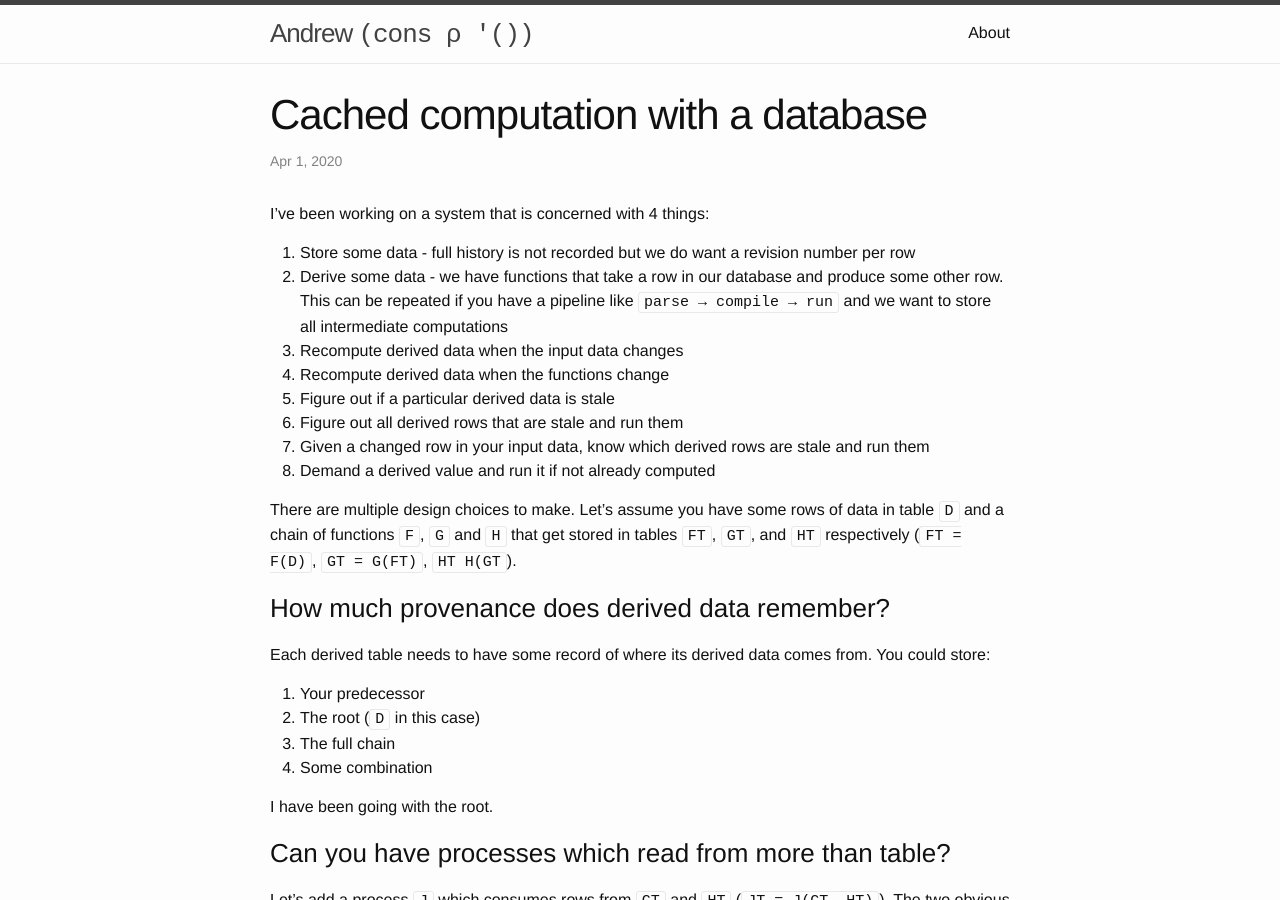
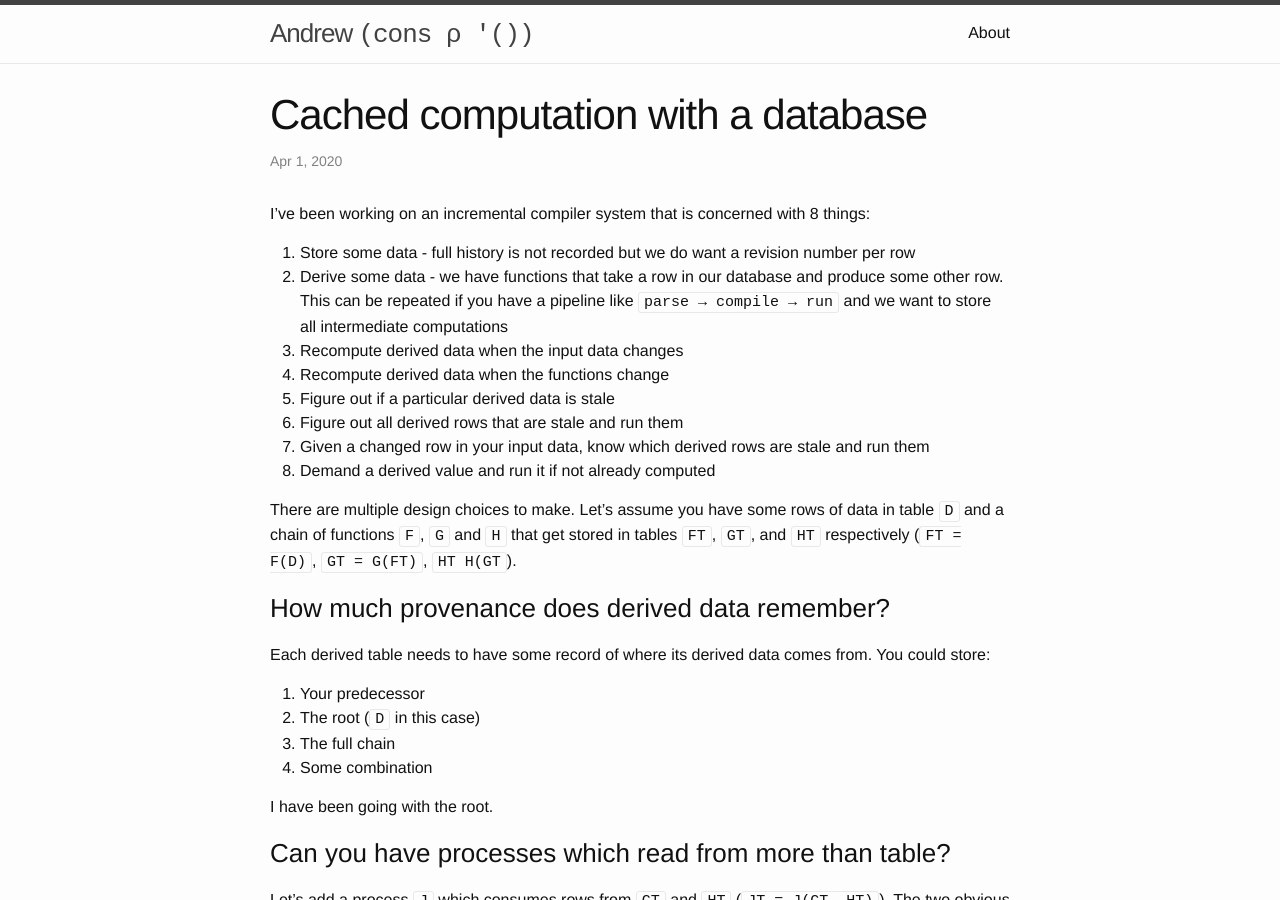
Before and after one commit to aconz2/aconz2.github.io, a Jekyll site: the page built from _posts/2020-04-01-Cached-computation-with-the-DB.md, in a window 1280 px wide and 900 px high. Built offline with Jekyll 4.4.1, drawn with Linux system fonts in a browser that asks for light colours.

Commit message:
fix typo

```diff
--- a/_posts/2020-04-01-Cached-computation-with-the-DB.md
+++ b/_posts/2020-04-01-Cached-computation-with-the-DB.md
@@ -5,7 +5,7 @@ date:   2020-04-01
 categories:
 ---
 
-I've been working on a system that is concerned with 4 things:
+I've been working on an incremental compiler system that is concerned with 8 things:
 
 1. Store some data - full history is not recorded but we do want a revision number per row
 2. Derive some data - we have functions that take a row in our database and produce some other row. This can be repeated if you have a pipeline like `parse → compile → run` and we want to store all intermediate computations
```
